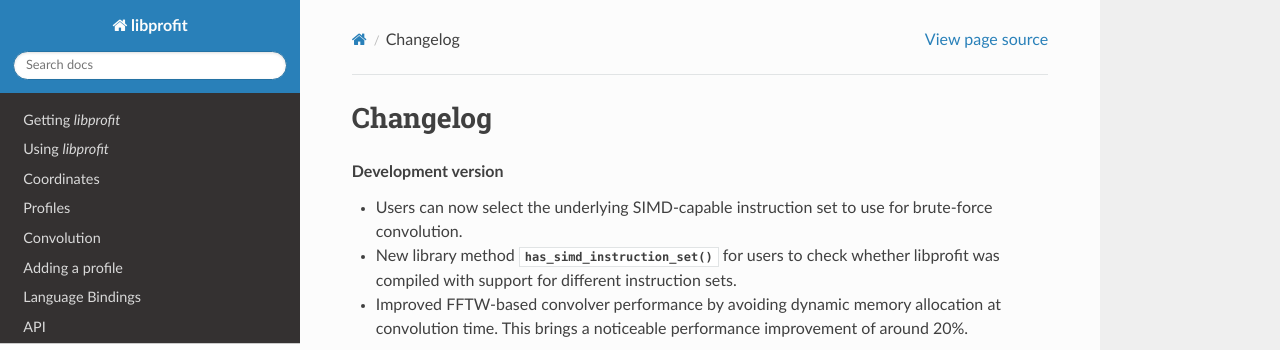
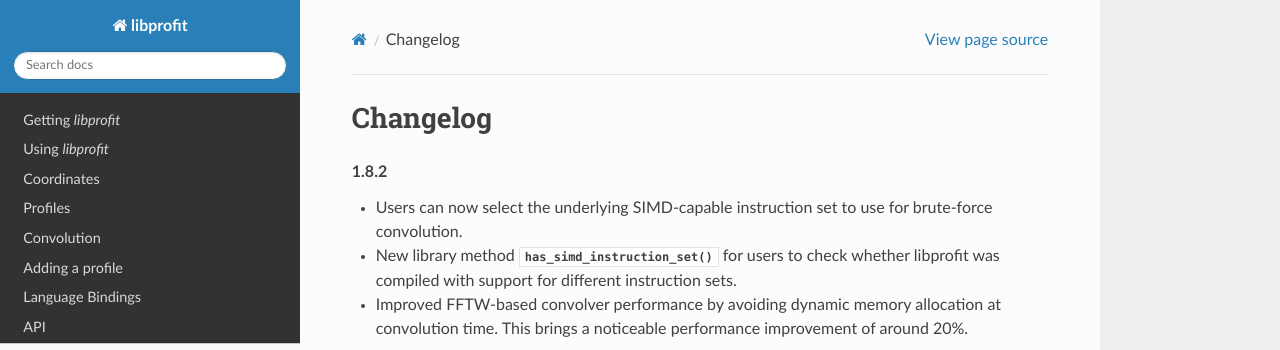
Before and after one commit to ICRAR/libprofit, a Sphinx documentation site: the page built from docs/changelog.rst, in a window 1280 px wide and 900 px high. Shown: the top 350 px of the window. Built offline with Sphinx 7.4.7 and the Read the Docs theme 2.0.0, drawn with Linux system fonts in a browser that asks for light colours.

Commit message:
libprofit 1.8.2
Signed-off-by: Rodrigo Tobar <rtobar@icrar.org>

```diff
--- a/docs/changelog.rst
+++ b/docs/changelog.rst
@@ -5,7 +5,7 @@ Changelog
 .. highlight:: cpp
 .. namespace:: profit
 
-.. rubric:: Development version
+.. rubric:: 1.8.2
 
 * Users can now select the underlying
   SIMD-capable instruction set to use
```
Also changed, not shown: 1 other file.
